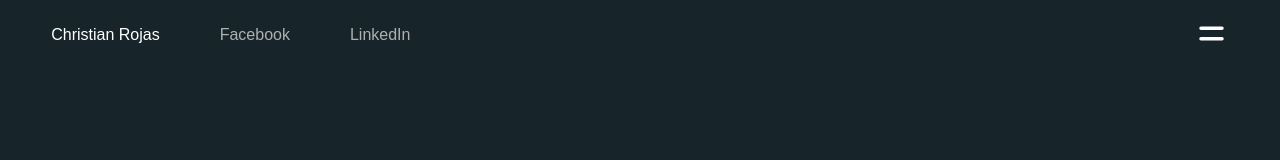
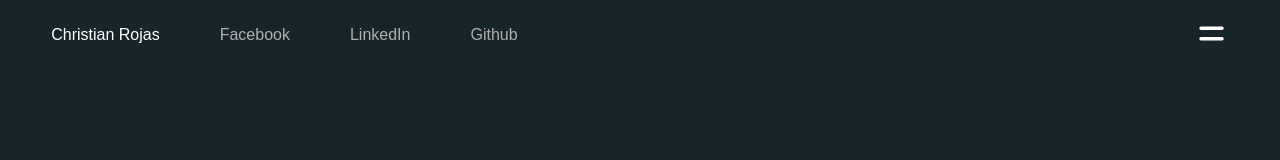
Before and after one commit to BlueFits/christianrportfolio, a React (Create React App) app: page / in a window 1280 px wide. Shown: the top 160 px of the page. Built offline with nearby package versions, Linux system fonts and the light colour scheme.

Commit message:
added github link

```diff
--- a/src/pages/Footer.js
+++ b/src/pages/Footer.js
@@ -44,6 +44,7 @@ const Footer = ({ pageHandler }) => {
                     <li onClick={pageHandler.bind(this, "projects", "projects")}>Work</li>
                     <li><a target="_blank" rel="noreferrer" href="https://www.facebook.com/profile.php?id=100047736457748">Facebook</a></li>
                     <li><a target="_blank" rel="noreferrer" href="https://www.linkedin.com/in/christian-rojas-16194a186">LinkedIn</a></li>
+                    <li><a target="_blank" rel="noreferrer" href="https://github.com/BlueFits">Github</a></li>
                 </ul>
             </div>
             <div className="footer_disclaimer">
--- a/src/pages/Home.js
+++ b/src/pages/Home.js
@@ -79,6 +79,7 @@ const Home = ({ navHandler, nextOnClick }) => {
                     <li><AnchorLink className="anchorLink_style" herf="#">Christian Rojas</AnchorLink></li>
                     <li><a className="link_styles" target="_blank" rel="noreferrer" href="https://www.facebook.com/profile.php?id=100047736457748">Facebook</a></li>
                     <li><a className="link_styles"  target="_blank" rel="noreferrer" href="https://www.linkedin.com/in/christian-rojas-16194a186">LinkedIn</a></li>
+                    <li><a className="link_styles"  target="_blank" rel="noreferrer" href="https://github.com/BlueFits">Github</a></li>
                 </ul>
                 <div onClick={navHandler} unselectable="on" className="nav_button_container">
                     <HiMenuAlt4 size={35} className="nav_button"/>
--- a/src/pages/NavMenu.js
+++ b/src/pages/NavMenu.js
@@ -37,6 +37,10 @@ const NavMenu = ({ onClick, navStatus, textStatus, navClick }) => {
                             <div>
                                 {/* <img/> */}
                                 <a href="https://www.linkedin.com/in/christian-rojas-16194a186" target="_blank" rel="noreferrer" className="menu_socials_text">LinkedIn</a>
+                            </div>
+                            <div>
+                                {/* <img/> */}
+                                <a href="https://github.com/BlueFits" target="_blank" rel="noreferrer" className="menu_socials_text">Github</a>
                             </div>
                         </div>
                     </div>
```
